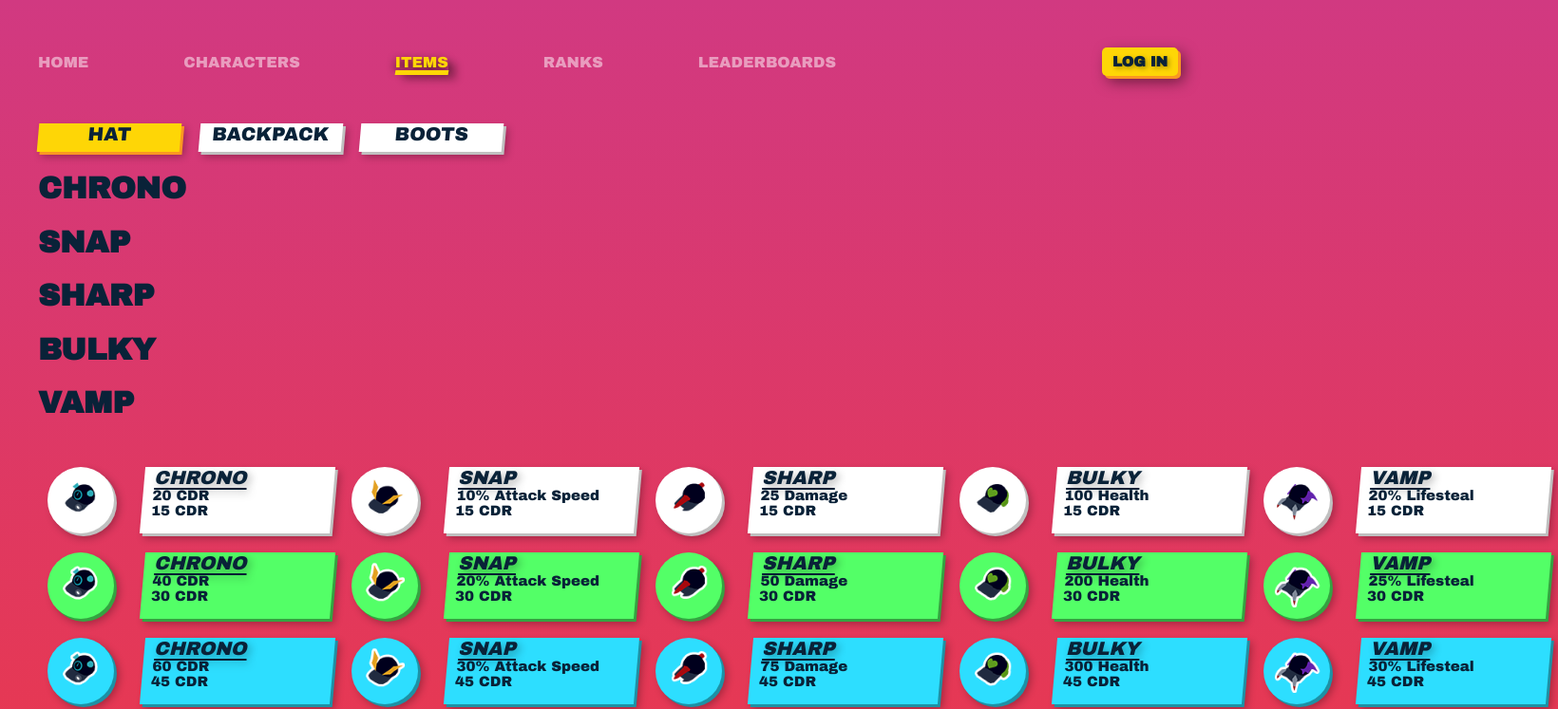
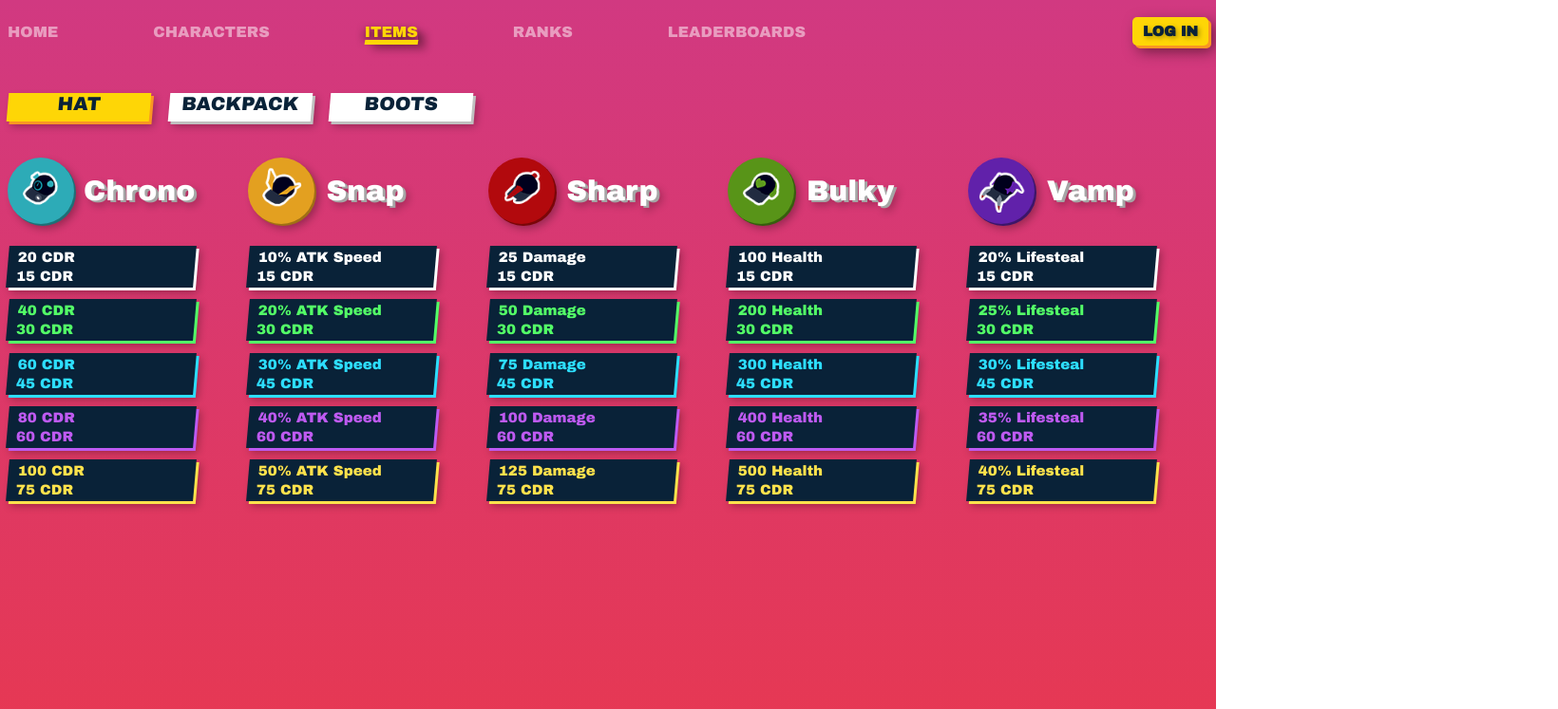
Before and after one commit to iamkiwii/bapbap, a Vue app: page /items in a window 1280 px wide. Shown: the top 747 px of the page at 95% size, 1640 px wide, since content can reach past the window. Built offline with nearby package versions, Linux system fonts and the light colour scheme.

Commit message:
redesigned items AGAIN + started character stuff

```diff
--- a/src/assets/GameData.js
+++ b/src/assets/GameData.js
@@ -33,7 +33,7 @@ var GameData = {
     extrastats: {
         Boots: {
             stat: { white: 15, green: 30, blue: 45, purple: 60, yellow: 75 },
-            desc: "% Movement Speed"
+            desc: "% Move Speed"
         },
         Backpack: {
             stat: { white: 10, green: 20, blue: 30, purple: 40, yellow: 50 },
@@ -355,7 +355,7 @@ var CRITItem = {
     type: "CRIT",
     colors: ["white", "green", "blue", "purple", "yellow"],
     name: "Snap",
-    desc: "Attack Speed",
+    desc: "ATK Speed",
     stats: { white: "10%", green: "20%", blue: "30%", purple: "40%", yellow: "50%" }
 }
 
--- a/src/assets/main.scss
+++ b/src/assets/main.scss
@@ -5,9 +5,10 @@ $yellow: rgb(254, 214, 6);
 #app {
   max-width: 1280px;
   margin: 0 auto;
-  padding: 2rem;
   text-decoration: none;
   font-weight: normal;
   color: white;
   user-select: none;
+  display: flex;
+  flex-direction: column;
 }
--- a/src/components/items/ItemContainer.vue
+++ b/src/components/items/ItemContainer.vue
@@ -1,14 +1,7 @@
 <template>
-    <div class="item-containers">
-
-        <!-- Item container circle that gets created for each tier -->
-        <div class="circle" :class="color">
-            <img :src="getImage()" class="item" draggable="false" :class="type">
-        </div>
-
+    <div class="item-container-wrapper">
         <!-- Item info that gets created for each tier -->
         <div class="item-info" :class="getBannerColor()">
-            <div class="item-name">{{ name }}</div>
             <div class="item-desc">{{ getInfo() }}</div>
             <div class="item-desc">{{ getStats() }}</div>
         </div>
@@ -16,23 +9,6 @@
 </template>
 
 <script setup>
-
-// i know
-import Item_Backpack_CDR from '@/assets/items/Item_Backpack_CDR.png'
-import Item_Backpack_CRIT from '@/assets/items/Item_Backpack_CRIT.png'
-import Item_Backpack_HP from '@/assets/items/Item_Backpack_HP.png'
-import Item_Backpack_LS from '@/assets/items/Item_Backpack_LS.png'
-import Item_Backpack_DMG from '@/assets/items/Item_Backpack_DMG.png'
-import Item_Boots_DMG from '@/assets/items/Item_Boots_DMG.png'
-import Item_Boots_CDR from '@/assets/items/Item_Boots_CDR.png'
-import Item_Boots_HP from '@/assets/items/Item_Boots_HP.png'
-import Item_Boots_LS from '@/assets/items/Item_Boots_LS.png'
-import Item_Boots_CRIT from '@/assets/items/Item_Boots_CRIT.png'
-import Item_Hat_CRIT from '@/assets/items/Item_Hat_CRIT.png'
-import Item_Hat_HP from '@/assets/items/Item_Hat_HP.png'
-import Item_Hat_LS from '@/assets/items/Item_Hat_LS.png'
-import Item_Hat_DMG from '@/assets/items/Item_Hat_DMG.png'
-import Item_Hat_CDR from '@/assets/items/Item_Hat_CDR.png'
 import GameData from '@/assets/GameData'
 </script>
 <script scoped>
@@ -47,9 +23,6 @@ export default {
         type: String
     },
     methods: {
-        getImage() {
-            return getImageURL(this.filename)
-        },
         getBannerColor() { // Returns color and adds -banner to give the banner class
             return this.color + "-banner"
         },
@@ -73,80 +46,14 @@ export default {
         }
     }
 }
-
-
-function getImageURL(file) {
-    switch (file) {
-        case "Item_Backpack_CDR":
-            return Item_Backpack_CDR
-        case "Item_Backpack_CRIT":
-            return Item_Backpack_CRIT
-        case "Item_Backpack_DMG":
-            return Item_Backpack_DMG
-        case "Item_Backpack_HP":
-            return Item_Backpack_HP
-        case "Item_Backpack_LS":
-            return Item_Backpack_LS
-        case "Item_Hat_CDR":
-            return Item_Hat_CDR
-        case "Item_Hat_CRIT":
-            return Item_Hat_CRIT
-        case "Item_Hat_DMG":
-            return Item_Hat_DMG
-        case "Item_Hat_HP":
-            return Item_Hat_HP
-        case "Item_Hat_LS":
-            return Item_Hat_LS
-        case "Item_Boots_CDR":
-            return Item_Boots_CDR
-        case "Item_Boots_CRIT":
-            return Item_Boots_CRIT
-        case "Item_Boots_DMG":
-            return Item_Boots_DMG
-        case "Item_Boots_HP":
-            return Item_Boots_HP
-        case "Item_Boots_LS":
-            return Item_Boots_LS
-        case "Item_undefined_CDR":
-            return Item_Hat_CDR
-        case "Item_undefined_CRIT":
-            return Item_Hat_CRIT
-        case "Item_undefined_DMG":
-            return Item_Hat_DMG
-        case "Item_undefined_HP":
-            return Item_Hat_HP
-        case "Item_undefined_LS":
-            return Item_Hat_LS
-    }
-}
-
 </script>
 
 <style lang="scss" scoped>
-.Boots {
-    margin-top: 8px;
-}
-
-.Backpack {
-    margin-top: -2px;
-    margin-left: 13px !important;
-}
-
-.item-containers {
-    padding: 10px;
+.item-container-wrapper {
     display: flex;
-}
-
-.item-name {
-    transform: skew(5deg);
-    font-size: 20px;
-    text-transform: uppercase;
-    text-align: left;
-    margin-left: 10px;
-    text-shadow: 3px 3px 8px rgba($color: #000000, $alpha: 0.3);
-    font-style: italic;
-    text-decoration: underline;
-    text-underline-offset: 4px;
+    flex-direction: row;
+    align-items: center;
+    width: 100%;
 }
 
 .item-desc {
@@ -154,68 +61,71 @@ function getImageURL(file) {
     font-size: 15px;
     text-align: left;
     margin-left: 10px;
+    margin-top: 2%;
+    margin-bottom: 2%;
 }
 
 .item-info {
-    user-select: none;
+    margin-top: 5%;
     color: rgb(9, 34, 56);
-    text-align: center;
     transform: skew(-5deg);
-    height: 70px;
-    width: 200px;
-    margin-top: 0px;
-    margin-left: 30px;
-    z-index: -1;
-}
-
-.circle {
-    align-items: center;
-    display: flex;
-    width: 70px;
-    height: 70px;
-    border-radius: 50%;
-    transition: 0.2s ease-in-out;
-}
-
-.circle:hover {
-    cursor: pointer;
-    transform: scale(1.1);
-    transition: 0.2s ease-in-out;
-}
-
-.item {
-    height: 50px;
-    width: 50px;
-    opacity: 100%;
-    margin-left: 11px;
-    margin-bottom: 4px;
-    user-select: none;
-    transition: 0.2s ease-in-out;
+    width: 78%;
 }
 
 .white-banner {
     background-color: white;
+    background-color: rgb(9, 34, 56);
     box-shadow: 3px 3px 0px rgba($color: rgb(192, 192, 192), $alpha: 1), 5px 5px 8px rgba($color: #000000, $alpha: 0.3);
+    box-shadow: 3px 3px 0px rgba($color: white, $alpha: 1), 5px 5px 8px rgba($color: #000000, $alpha: 0.3);
+
+    .item-desc {
+        color: white;
+    }
 }
 
 .green-banner {
     background-color: #53ff67;
+    background-color: rgb(9, 34, 56);
     box-shadow: 3px 3px 0px rgba($color: #34a341, $alpha: 1), 5px 5px 8px rgba($color: #000000, $alpha: 0.3);
+    box-shadow: 3px 3px 0px rgba($color: #53ff67, $alpha: 1), 5px 5px 8px rgba($color: #000000, $alpha: 0.3);
+
+    .item-desc {
+        color: #53ff67;
+    }
 }
 
 .blue-banner {
     background-color: #2ddeff;
+    background-color: rgb(9, 34, 56);
     box-shadow: 3px 3px 0px rgba($color: #1d91a5, $alpha: 1), 5px 5px 8px rgba($color: #000000, $alpha: 0.3);
+    box-shadow: 3px 3px 0px rgba($color: #2ddeff, $alpha: 1), 5px 5px 8px rgba($color: #000000, $alpha: 0.3);
+
+    .item-desc {
+        color: #2ddeff;
+    }
 }
 
 .purple-banner {
     background-color: #be5af1;
+    background-color: rgb(9, 34, 56);
     box-shadow: 3px 3px 0px rgba($color: #7b3999, $alpha: 1), 5px 5px 8px rgba($color: #000000, $alpha: 0.3);
+    box-shadow: 3px 3px 0px rgba($color: #be5af1, $alpha: 1), 5px 5px 8px rgba($color: #000000, $alpha: 0.3);
+
+
+    .item-desc {
+        color: #be5af1;
+    }
 }
 
 .yellow-banner {
     background-color: #ffe24c;
+    background-color: rgb(9, 34, 56);
     box-shadow: 3px 3px 0px rgba($color: #bba432, $alpha: 1), 5px 5px 8px rgba($color: #000000, $alpha: 0.3);
+    box-shadow: 3px 3px 0px rgba($color: #ffe24c, $alpha: 1), 5px 5px 8px rgba($color: #000000, $alpha: 0.3);
+
+    .item-desc {
+        color: #ffe24c;
+    }
 }
 
 .white {
@@ -244,9 +154,4 @@ function getImageURL(file) {
     background-color: #ffe24c;
     box-shadow: 3px 3px 0px rgba($color: #bba432, $alpha: 1), 5px 5px 8px rgba($color: #000000, $alpha: 0.3);
 }
-
-.img {
-    user-select: none;
-    pointer-events: none;
-}
 </style>
--- a/src/components/items/ItemDisplay.vue
+++ b/src/components/items/ItemDisplay.vue
@@ -1,9 +1,17 @@
 <template>
     <div class="container-wrapper"> <!-- Wraps the entire items display-->
-        <div v-for="color in item.colors" :key="color">
+        <div class="item-type-wrapper">
+            <div :class="item.name">
+                <div class="circle">
+                    <img :src="getImage()" class="item" draggable="false" :class="type">
+                </div>
+                <div class="item-type">{{ item.name }}</div>
+            </div>
+        </div>
+        <div v-for="color in item.colors" :key="color" class="colors">
             <!-- Loops through all colors and wraps each item type and all its tiers-->
-            <ItemContainer :filename="getImage()" :color="color" :class="item.type" :desc="item.desc" :stats="item.stats"
-                :type="activeItem" :name="item.name" />
+            <ItemContainer :filename="getImage()" :color="color" :desc="item.desc" :stats="item.stats" :type="activeItem"
+                :name="item.name" />
         </div>
     </div>
 </template>
@@ -12,10 +20,21 @@
 import ItemContainer from '@/components/items/ItemContainer.vue';
 import { ItemObject } from '@/assets/GameData.js'
 import UserData from '@/assets/UserData';
-
-
-
-
+import Item_Backpack_CDR from '@/assets/items/Item_Backpack_CDR.png'
+import Item_Backpack_CRIT from '@/assets/items/Item_Backpack_CRIT.png'
+import Item_Backpack_HP from '@/assets/items/Item_Backpack_HP.png'
+import Item_Backpack_LS from '@/assets/items/Item_Backpack_LS.png'
+import Item_Backpack_DMG from '@/assets/items/Item_Backpack_DMG.png'
+import Item_Boots_DMG from '@/assets/items/Item_Boots_DMG.png'
+import Item_Boots_CDR from '@/assets/items/Item_Boots_CDR.png'
+import Item_Boots_HP from '@/assets/items/Item_Boots_HP.png'
+import Item_Boots_LS from '@/assets/items/Item_Boots_LS.png'
+import Item_Boots_CRIT from '@/assets/items/Item_Boots_CRIT.png'
+import Item_Hat_CRIT from '@/assets/items/Item_Hat_CRIT.png'
+import Item_Hat_HP from '@/assets/items/Item_Hat_HP.png'
+import Item_Hat_LS from '@/assets/items/Item_Hat_LS.png'
+import Item_Hat_DMG from '@/assets/items/Item_Hat_DMG.png'
+import Item_Hat_CDR from '@/assets/items/Item_Hat_CDR.png'
 
 </script>
 
@@ -32,7 +51,48 @@ export default {
     methods: {
         getImage() {
             var filename = "Item_" + UserData.currentActive + "_" + this.item.type
-            return filename
+            switch (filename) {
+                case "Item_Backpack_CDR":
+                    return Item_Backpack_CDR
+                case "Item_Backpack_CRIT":
+                    return Item_Backpack_CRIT
+                case "Item_Backpack_DMG":
+                    return Item_Backpack_DMG
+                case "Item_Backpack_HP":
+                    return Item_Backpack_HP
+                case "Item_Backpack_LS":
+                    return Item_Backpack_LS
+                case "Item_Hat_CDR":
+                    return Item_Hat_CDR
+                case "Item_Hat_CRIT":
+                    return Item_Hat_CRIT
+                case "Item_Hat_DMG":
+                    return Item_Hat_DMG
+                case "Item_Hat_HP":
+                    return Item_Hat_HP
+                case "Item_Hat_LS":
+                    return Item_Hat_LS
+                case "Item_Boots_CDR":
+                    return Item_Boots_CDR
+                case "Item_Boots_CRIT":
+                    return Item_Boots_CRIT
+                case "Item_Boots_DMG":
+                    return Item_Boots_DMG
+                case "Item_Boots_HP":
+                    return Item_Boots_HP
+                case "Item_Boots_LS":
+                    return Item_Boots_LS
+                case "Item_undefined_CDR":
+                    return Item_Hat_CDR
+                case "Item_undefined_CRIT":
+                    return Item_Hat_CRIT
+                case "Item_undefined_DMG":
+                    return Item_Hat_DMG
+                case "Item_undefined_HP":
+                    return Item_Hat_HP
+                case "Item_undefined_LS":
+                    return Item_Hat_LS
+            }
         }
     },
     data() {
@@ -46,13 +106,151 @@ export default {
 </script>
 
 <style lang="scss" scoped>
+.item-type-wrapper {
+    display: flex;
+    flex-direction: row;
+    align-items: center;
+    margin-bottom: 4%;
+}
+
+.item {
+    height: 50px;
+    width: 50px;
+    margin-left: 11px;
+    margin-bottom: 4px;
+}
+
+
+// Images are a bit weird, so I had to add some margins to make them look good
+.Boots {
+    margin-top: 8px;
+}
+
+.Backpack {
+    margin-top: -2px;
+    margin-left: 13px !important;
+}
+
+
 .container-wrapper {
     display: flex;
     flex-direction: column;
-    position: relative;
-    width: fit-content;
-    height: fit-content;
-    transition: all 0.5s ease;
+}
 
+
+// Item type colors
+.Chrono {
+    width: 80%;
+    display: flex;
+    align-items: center;
+
+    .circle {
+        align-items: center;
+        display: flex;
+        width: 70px;
+        height: 70px;
+        border-radius: 50%;
+        background-color: #2dabb7;
+        box-shadow: 2px 2px 0px rgba($color: #1d7077, $alpha: 1), 5px 5px 8px rgba($color: #000000, $alpha: 0.3);
+    }
+
+    .item-type {
+        margin-left: 5%;
+        font-size: 30px;
+        color: white;
+        text-shadow: 3px 2px 0px rgba($color: #a5a5a5, $alpha: 1), 5px 5px 8px rgba($color: #000000, $alpha: 0.3);
+    }
+}
+
+.Snap {
+    width: 100%;
+    display: flex;
+    align-items: center;
+
+    .circle {
+        align-items: center;
+        display: flex;
+        width: 70px;
+        height: 70px;
+        border-radius: 50%;
+        background-color: #e3a020;
+        box-shadow: 2px 2px 0px rgba($color: #a06f15, $alpha: 1), 5px 5px 8px rgba($color: #000000, $alpha: 0.3);
+    }
+
+    .item-type {
+        margin-left: 5%;
+        font-size: 30px;
+        color: white;
+        text-shadow: 3px 2px 0px rgba($color: #a5a5a5, $alpha: 1), 5px 5px 8px rgba($color: #000000, $alpha: 0.3);
+    }
+}
+
+.Sharp {
+    width: 100%;
+    display: flex;
+    align-items: center;
+
+    .circle {
+        align-items: center;
+        display: flex;
+        width: 70px;
+        height: 70px;
+        border-radius: 50%;
+        background-color: #b2090d;
+        box-shadow: 2px 2px 0px rgba($color: #7a0608, $alpha: 1), 5px 5px 8px rgba($color: #000000, $alpha: 0.3);
+    }
+
+    .item-type {
+        margin-left: 5%;
+        font-size: 30px;
+        color: white;
+        text-shadow: 3px 2px 0px rgba($color: #a5a5a5, $alpha: 1), 5px 5px 8px rgba($color: #000000, $alpha: 0.3);
+    }
+}
+
+.Bulky {
+    width: 100%;
+    display: flex;
+    align-items: center;
+
+    .circle {
+        align-items: center;
+        display: flex;
+        width: 70px;
+        height: 70px;
+        border-radius: 50%;
+        background-color: #589418;
+        box-shadow: 2px 2px 0px rgba($color: #375e0e, $alpha: 1), 5px 5px 8px rgba($color: #000000, $alpha: 0.3);
+    }
+
+    .item-type {
+        margin-left: 5%;
+        font-size: 30px;
+        color: white;
+        text-shadow: 3px 2px 0px rgba($color: #a5a5a5, $alpha: 1), 5px 5px 8px rgba($color: #000000, $alpha: 0.3);
+    }
+}
+
+.Vamp {
+    width: 100%;
+    display: flex;
+    align-items: center;
+
+    .circle {
+        align-items: center;
+        display: flex;
+        width: 70px;
+        height: 70px;
+        border-radius: 50%;
+        background-color: #6121aa;
+        box-shadow: 2px 2px 0px rgba($color: #3c1569, $alpha: 1), 5px 5px 8px rgba($color: #000000, $alpha: 0.3);
+    }
+
+    .item-type {
+        margin-left: 5%;
+        font-size: 30px;
+        color: white;
+        text-shadow: 3px 2px 0px rgba($color: #a5a5a5, $alpha: 1), 5px 5px 8px rgba($color: #000000, $alpha: 0.3);
+    }
 }
 </style>
--- a/src/views/ItemsView.vue
+++ b/src/views/ItemsView.vue
@@ -5,13 +5,6 @@
         </div>
     </div>
 
-
-
-    <div class="item-type-banner">
-        <div v-for="types in GameData.itemtypes" :key="types">
-            <h1>{{ types }}</h1>
-        </div>
-    </div>
     <div class="item-display-wrapper">
         <div class="item-display" v-for="item in GameData.itemlist" :key="item">
             <ItemDisplay :item="item" :key="updateKey" />
@@ -78,22 +71,25 @@ function toggleActive(a) {
 
 
 <style lang="scss" scoped>
-.test {
-    color: white;
-    font-size: 30px;
+.item-display {
+    width: 20%;
+}
+
+.item-type-banner {
+    width: 20%;
+    text-align: center;
+}
+
+.item-types-wrapper {
+    display: flex;
+    flex-direction: row;
 }
 
 .item-display-wrapper {
+    margin-top: 3%;
     display: flex;
     flex-direction: row;
-    width: 100%;
-    height: 100%;
-    //position: relative;
-    top: 0;
-    left: 0;
     transition: all 0.5s ease;
-    margin-top: 40px;
-
 }
 
 
```
